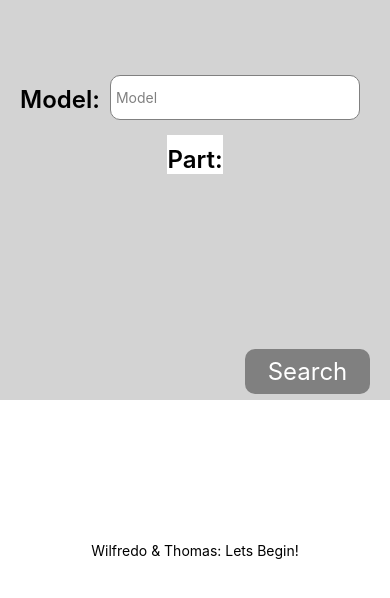
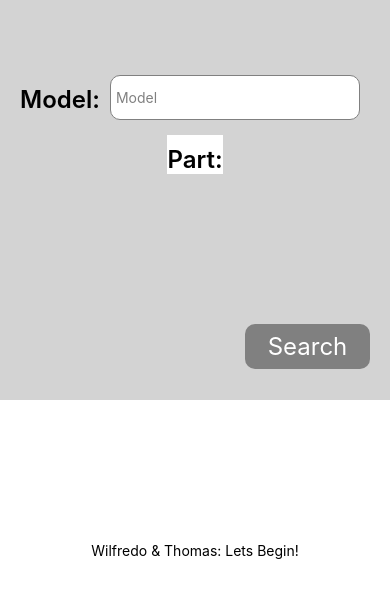
Before and after one commit to WilfredoEsco/InventoryWebApp, a React Native app in the folder Frontend/WarehouseFE/: screen / in a window 390 px wide. Shown: the top 598 px of the page. Built offline with nearby package versions, Linux system fonts and the light colour scheme; no server answers.

Commit message:
update search

```diff
--- a/Frontend/WarehouseFE/src/Components/SearchForm.js
+++ b/Frontend/WarehouseFE/src/Components/SearchForm.js
@@ -129,7 +129,7 @@ const styles = StyleSheet.create({
         width: 125,
         borderRadius: 10,
         marginLeft: 225,
-        marginTop: 175
+        marginTop: 150
     },
     searchText: {
         color: 'white',
```
